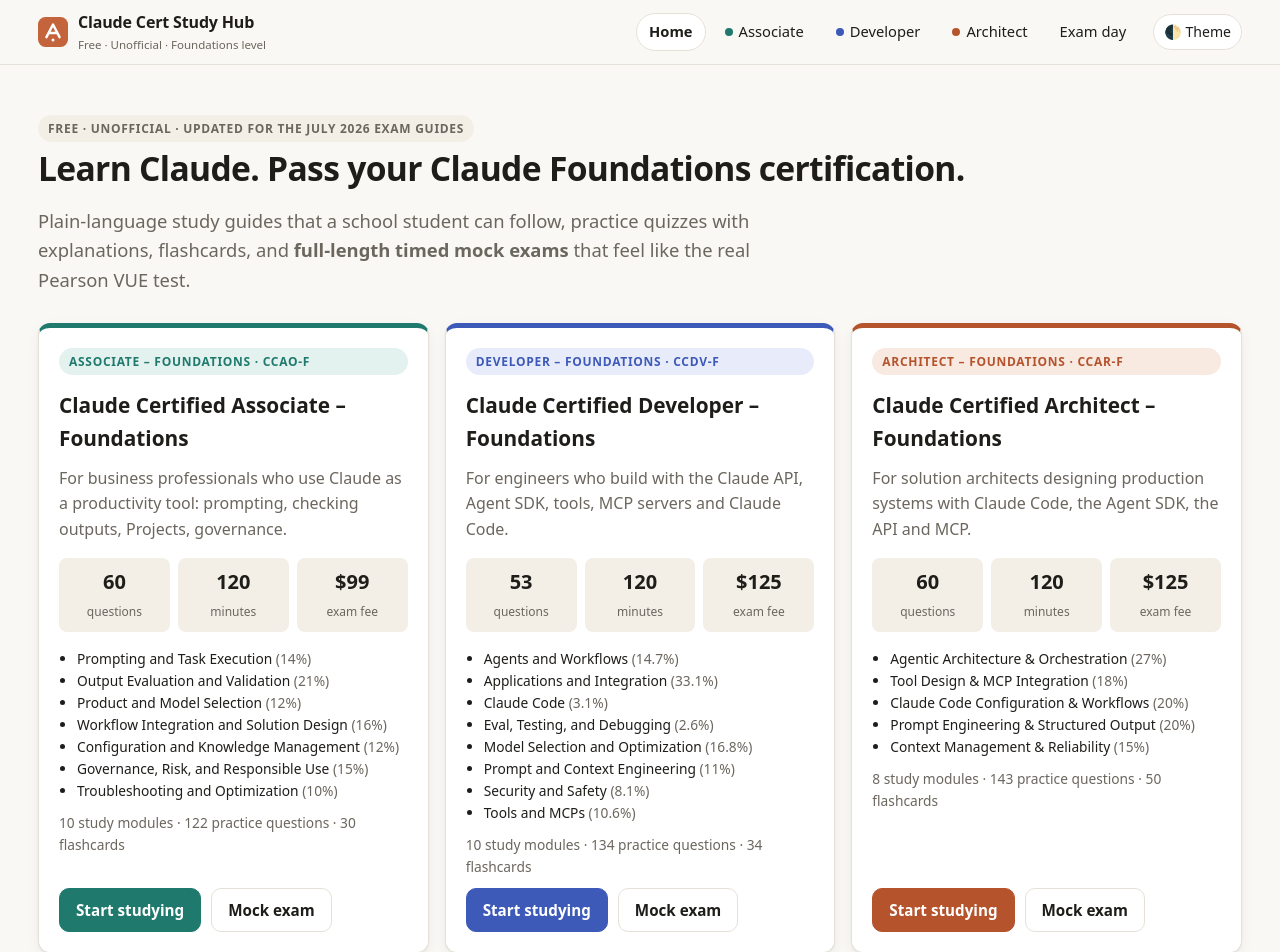
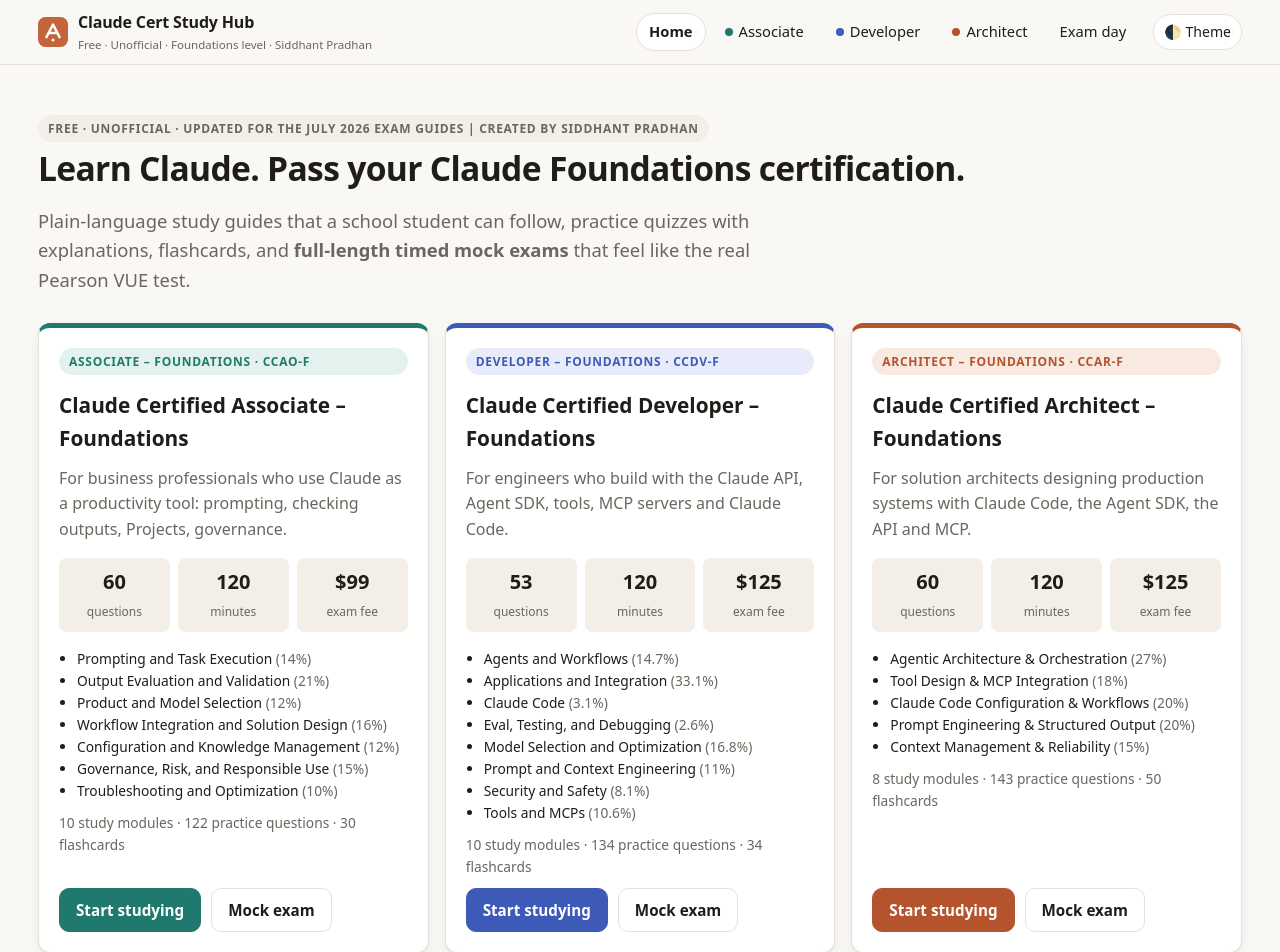
Before and after one commit to siddhant2202/Claude-Preparation, a plain HTML site: page index.html in a window 1280 px wide. Shown: the top 952 px of the page. Drawn offline with Linux system fonts and the light colour scheme.

Commit message:
Update index.html

```diff
--- a/index.html
+++ b/index.html
@@ -242,7 +242,7 @@ footer .in{max-width:1240px;margin:0 auto}
 <header class="top"><div class="top-in">
   <a class="brand" href="#/">
     <svg width="30" height="30" viewBox="0 0 32 32" aria-hidden="true"><rect width="32" height="32" rx="8" fill="#c4643c"/><path d="M9 21.5 16 8l7 13.5M11.6 17h8.8" stroke="#fff" stroke-width="2.6" fill="none" stroke-linecap="round" stroke-linejoin="round"/><circle cx="16" cy="24.5" r="1.6" fill="#fff"/></svg>
-    <span>Claude Cert Study Hub<small>Free · Unofficial · Foundations level</small></span>
+    <span>Claude Cert Study Hub<small>Free · Unofficial · Foundations level · Siddhant Pradhan</small></span>
   </a>
   <nav class="nav" id="nav"></nav>
   <button class="iconbtn" id="themeBtn" title="Toggle dark mode" aria-label="Toggle dark mode">🌓 Theme</button>
@@ -1468,7 +1468,7 @@ function home(){
   document.title="Claude Cert Study Hub · Free prep for Claude Foundations certifications";
   app.innerHTML=`
   <section class="hero">
-    <span class="badge" style="background:var(--soft);color:var(--muted)">Free · Unofficial · Updated for the July 2026 exam guides</span>
+    <span class="badge" style="background:var(--soft);color:var(--muted)">Free · Unofficial · Updated for the July 2026 exam guides | Created By Siddhant Pradhan</span>
     <h1>Learn Claude. Pass your Claude Foundations certification.</h1>
     <p class="lead">Plain-language study guides that a school student can follow, practice quizzes with explanations, flashcards, and <b>full-length timed mock exams</b> that feel like the real Pearson VUE test.</p>
   </section>
```
